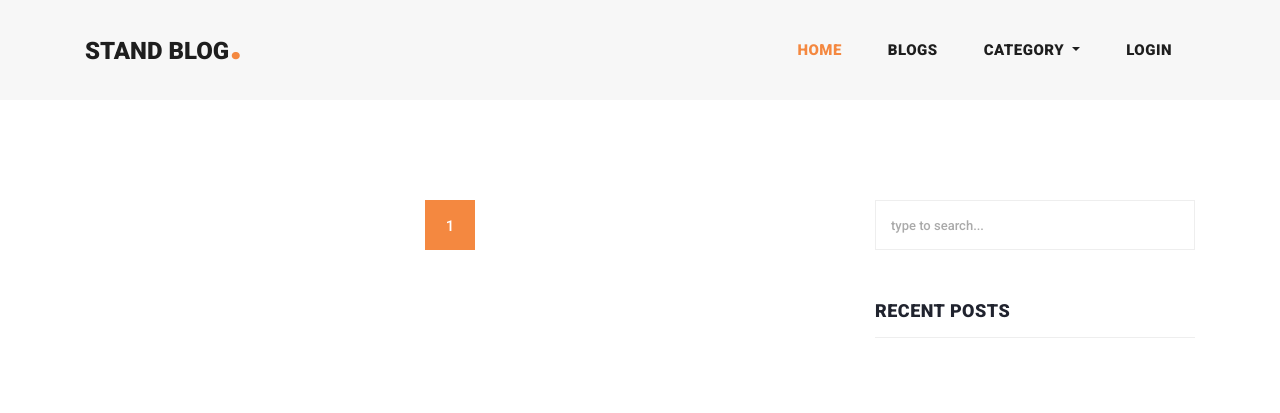
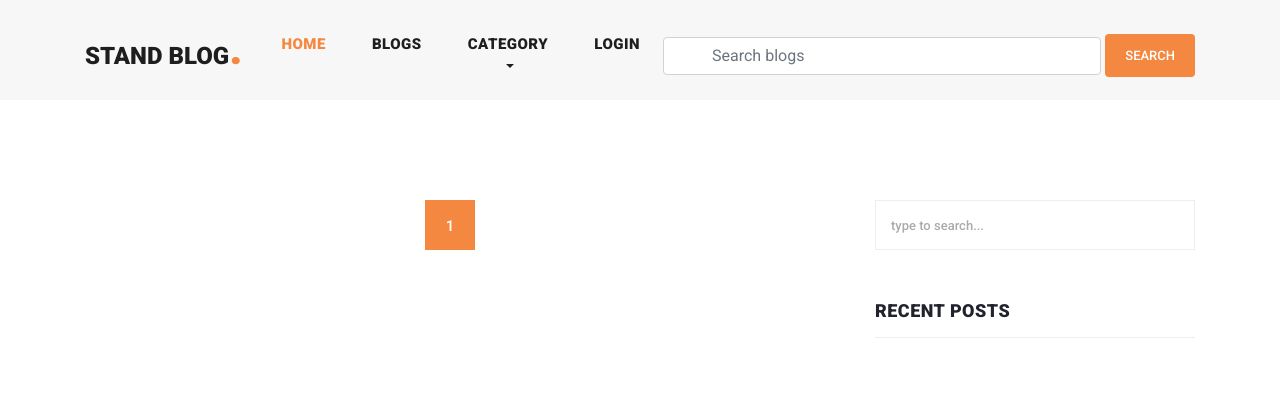
Before and after one commit to sammanomar/blogg, a Django app: page /blogs/ in a window 1280 px wide. Shown: the top 413 px of the page. Run offline with Django 3.2, Linux system fonts and the light colour scheme; data that the repository does not hold is empty; some libraries are stand-ins or nearby versions.

Commit message:
create search box function by blogs,tags,users,category

```diff
--- a/blog/urls.py
+++ b/blog/urls.py
@@ -11,5 +11,6 @@ urlpatterns = [
     path('add_reply/<int:blog_id>/<int:comment_id>/',
          add_reply, name='add_reply'),
     path('like_blog/<int:pk>/', like_blog, name='like_blog'),
+    path('search_blogs/', search_blogs, name='search_blogs'),
 
 ]
--- a/blog/views.py
+++ b/blog/views.py
@@ -1,5 +1,6 @@
 from django.core import paginator
 from django.http import JsonResponse
+from django.db.models import Q
 from django.contrib.auth.decorators import login_required
 from django.shortcuts import get_object_or_404, redirect, render
 from django.core.paginator import PageNotAnInteger, EmptyPage, Paginator
@@ -154,3 +155,29 @@ def like_blog(request, pk):
         context['like_count'] = blog.likes.all().count()
 
     return JsonResponse(context, safe=False)
+
+
+def search_blogs(request):
+    search_key = request.GET.get('search', None)
+    recent_blogs = Blog.objects.order_by('-created_date')
+    tags = Tag.objects.order_by('-created_date')
+
+    if search_key:
+        blogs = Blog.objects.filter(
+            Q(title__icontains=search_key) |
+            Q(category__title__icontains=search_key) |
+            Q(user__username__icontains=search_key) |
+            Q(tags__title__icontains=search_key)
+        ).distinct()
+
+        context = {
+            "blogs": blogs,
+            "recent_blogs": recent_blogs,
+            "tags": tags,
+            "search_key": search_key
+        }
+
+        return render(request, 'search.html', context)
+
+    else:
+        return redirect('home')
--- a/templates/header.html
+++ b/templates/header.html
@@ -35,6 +35,11 @@
                         <a class="nav-link" href="contact.html">Login</a>
                     </li>
                 </ul>
+                <form class="form-inline d-flex flex-nowrap my-2 ml-auto search-form" action="{% url 'search_blogs' %}"
+                    method="GET"></form>
+                <input class="form-control px-5" name="search" type="text" placeholder="Search blogs" required>
+                </form>
+                <button class="btn btn-primary ml-1">Search</button>
             </div>
         </div>
     </nav>
```
Also changed, not shown: templates/search.html (added, +29 -0 lines).
